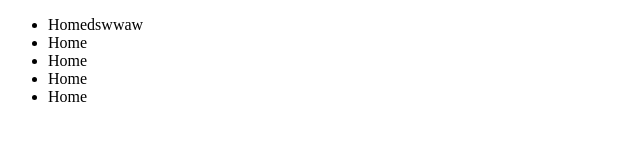
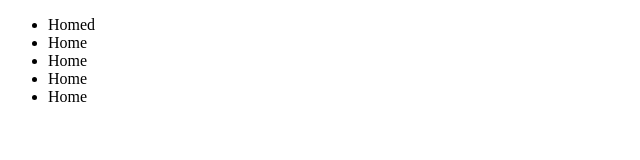
Before and after one commit to skinza890/firstasignment, a plain HTML site: page index.html in a window 1280 px wide. Shown: the full height of the page, 0-640 px from the left. Drawn offline with Linux system fonts and the light colour scheme.

Commit message:
another atemp

```diff
--- a/index.html
+++ b/index.html
@@ -12,7 +12,7 @@
     <header>
         <nav>
             <ul>
-                <li>Homedswwaw</li>
+                <li>Homed</li>
                 <li>Home</li>
                 <li>Home</li>
                 <li>Home</li>
```
